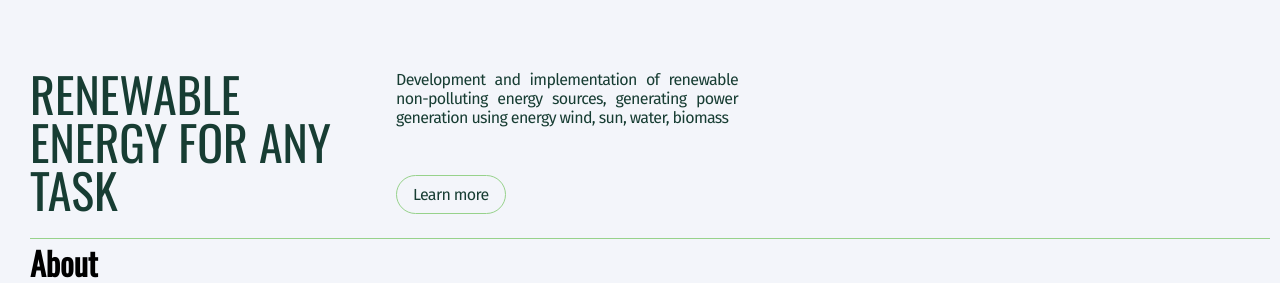
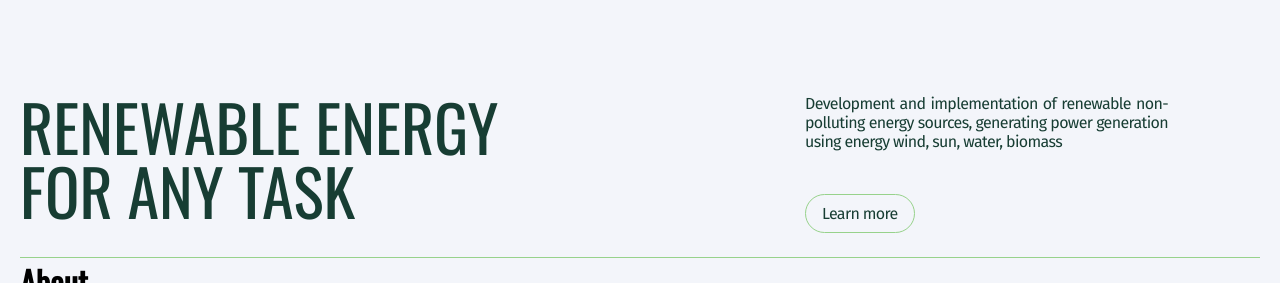
Before and after one commit to KhailoAndrey/SoftRyzen-testwork, a React (Create React App) app: page / in a window 1280 px wide. Shown: the part 198-481 px from the top of the page. Built offline with nearby package versions, Linux system fonts and the light colour scheme; no server answers.

Commit message:
main fix sizes

```diff
--- a/src/Main/main.styled.js
+++ b/src/Main/main.styled.js
@@ -5,24 +5,24 @@ import arrowRight from '../images/arrow-right.svg';
 export const Wrapper = styled.div`
   margin: 0;
   margin-top: 146px;
-  @media screen and (min-width: 768px){
+  @media screen and (min-width: 768px) {
     margin-top: 164px;
     display: flex;
     justify-content: space-between;
     margin-bottom: 24px;
   }
-  @media screen and (min-width: 1440px){
+  @media screen and (min-width: 1280px) {
     margin-top: 200px;
   }
 `;
 export const MainTitle = styled.div`
   width: 320px;
   margin-bottom: 24px;
-  @media screen and (min-width: 768px){
+  @media screen and (min-width: 768px) {
     width: 301px;
     margin-bottom: 0;
   }
-    @media screen and (min-width: 1440px){
+  @media screen and (min-width: 1280px) {
     width: 485px;
   }
 `;
@@ -35,12 +35,12 @@ export const TextTitle = styled.p`
   font-weight: 400;
   line-height: 36px;
   text-transform: uppercase;
-  @media screen and (min-width: 768px){
+  @media screen and (min-width: 768px) {
     font-size: 48px;
     line-height: 48px;
     width: 301px;
   }
-  @media screen and (min-width: 1440px){
+  @media screen and (min-width: 1280px) {
     width: 485px;
     font-size: 64px;
     line-height: 64px;
@@ -51,17 +51,22 @@ export const Paragraph = styled.div`
   display: flex;
   gap: 24px;
   flex-direction: column;
-  width: 320px;
+  max-width: 320px;
   justify-content: center;
   align-items: center;
   margin-bottom: 24px;
 
-@media screen and (min-width: 768px){
-width: 342px;
+  @media screen and (min-width: 768px) {
+    max-width: 342px;
     gap: 43px;
     align-items: start;
     justify-content: space-between;
     margin-bottom: 0;
+  }
+  @media screen and (min-width: 1280px) {
+    max-width: 363px;
+    margin-left: 300px;
+    margin-right: auto;
   }
 `;
 export const MainText = styled.p`
@@ -73,10 +78,7 @@ export const MainText = styled.p`
   font-weight: 400;
   line-height: normal;
   letter-spacing: -0.64px;
-      /* margin-bottom: 24px; */
-
 `;
-
 
 export const ArrowRight = styled(ReactSVG).attrs({
   src: arrowRight,
@@ -128,11 +130,11 @@ export const Line = styled.div`
   width: 320px;
   height: 1px;
   flex-shrink: 0;
-background: #97D28B;
-@media screen and (min-width: 768px){
+  background: #97d28b;
+  @media screen and (min-width: 768px) {
     width: 708px;
   }
-  @media screen and (min-width: 1280px){
+  @media screen and (min-width: 1280px) {
     width: 1240px;
   }
-`
+`;
--- a/src/styles/styles.scss
+++ b/src/styles/styles.scss
@@ -63,6 +63,7 @@ button {
 }
 
 .container {
+  margin: 0 auto;
   margin-top: 36px;
   padding-left: 20px;
   padding-right: 20px;
@@ -82,11 +83,10 @@ background-color: var(--main-bg-clr);
   }
 
   /* desktop screen */
-  @media screen and (min-width: 1440px) {
-    padding-right: 100px;
-    padding-left: 100px;
+  @media screen and (min-width: 1280px) {
     margin-top: 24px;
-    min-width: 1280px;
+    width: 1240px;
+    padding: 0;
   }
 }
 
```
Lines whose indentation alone changed are shown as unchanged.
